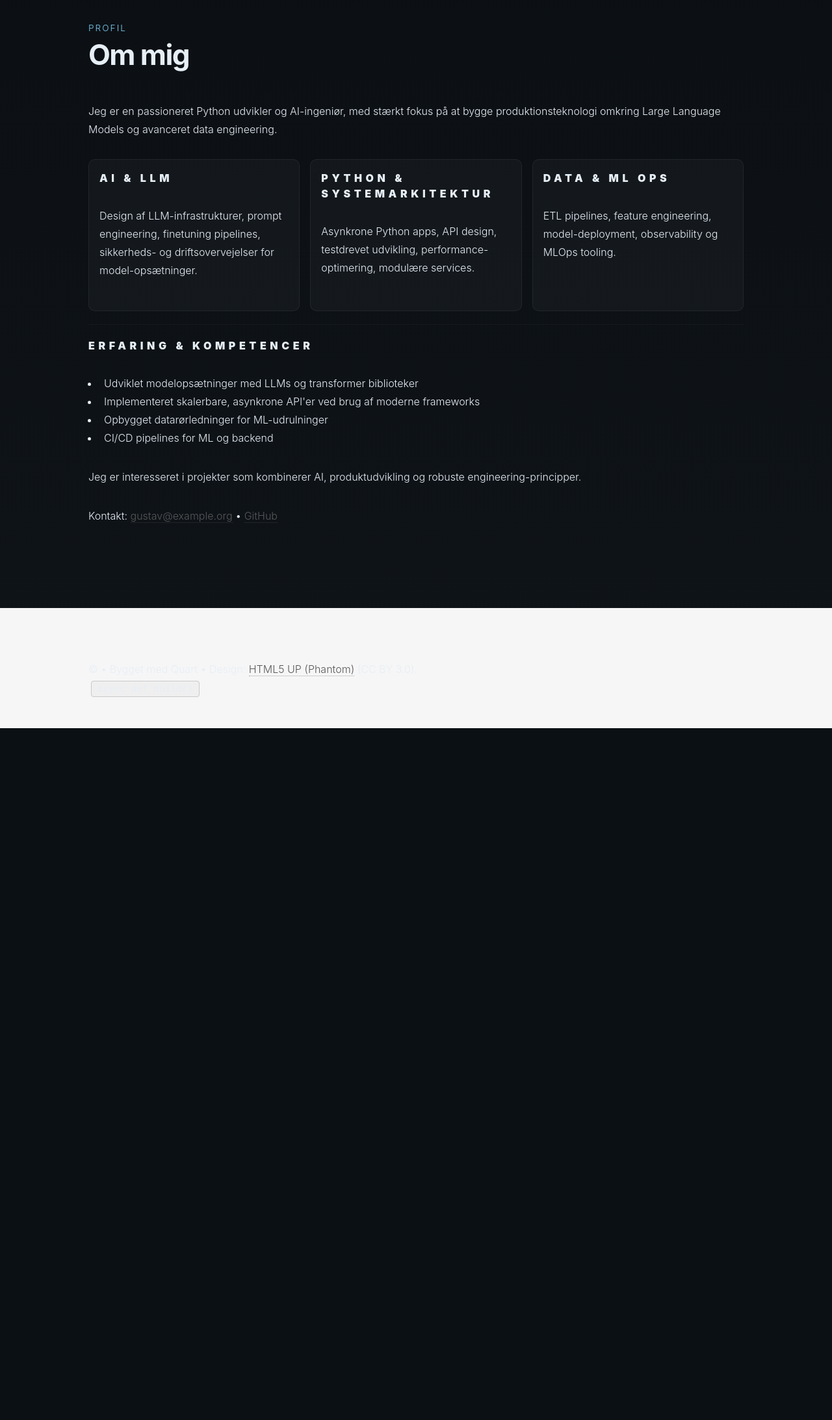
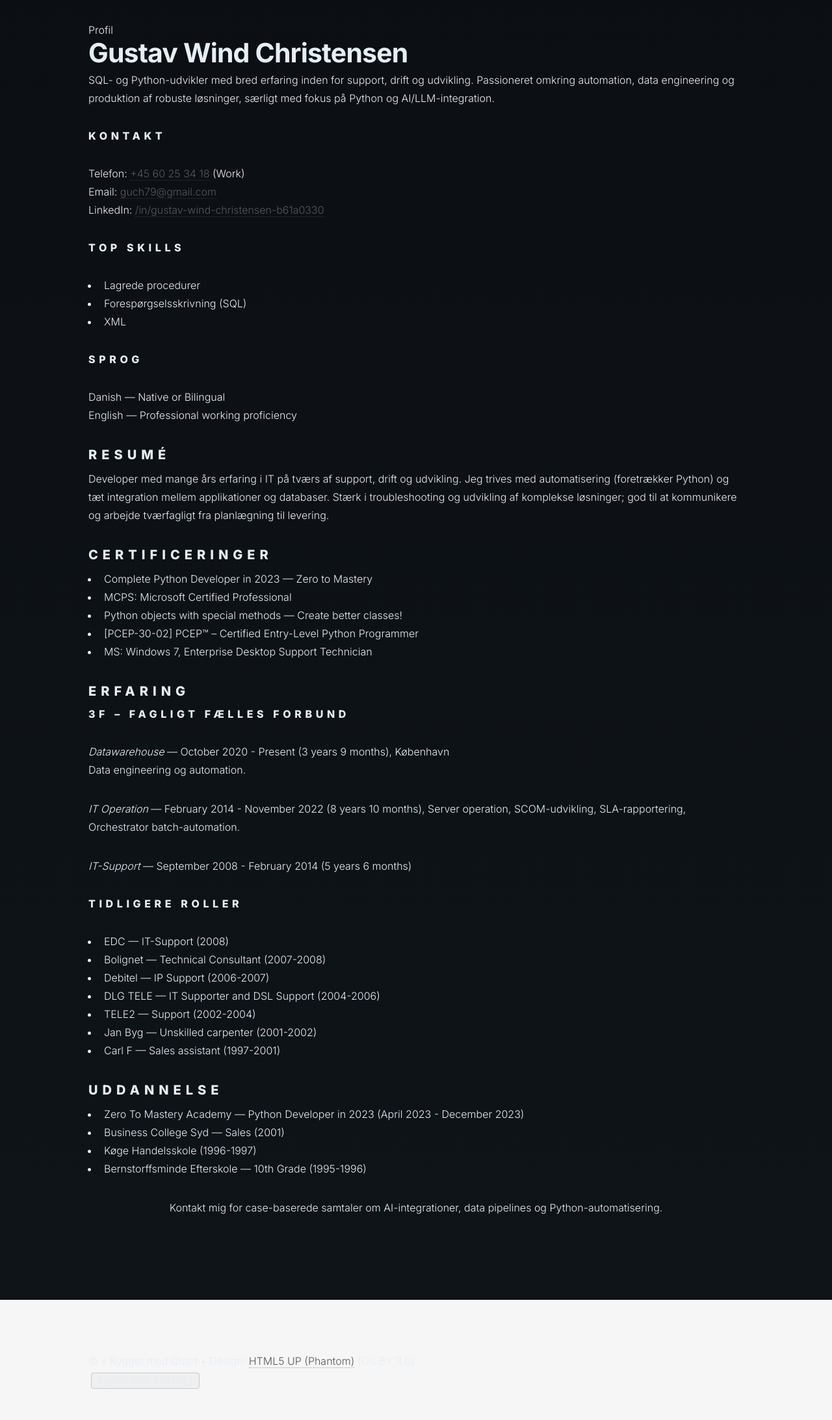
Before and after one commit to Ajollyworld79/personal-project, a Python web app: template templates/about.html in a window 1280 px wide. Shown: the part 204-2390 px from the top of the page at 65% size. Before the commit the page ends 1325 px from the top, so only its background shows below. Run offline with Jinja, Linux system fonts and the light colour scheme; the template is opened without the code that fills it, so the values that code supplies are empty.

Commit message:
commit Update portfolio styling and content

```diff
--- a/static/assets/css/portfolio.css
+++ b/static/assets/css/portfolio.css
@@ -5,8 +5,8 @@
   --card: rgba(255,255,255,0.04);
   --text: #e6eef6;
   --muted: #9aa7b4;
-  --accent: #f2849e;
-  --accent-2: #7ecff4;
+  --accent: #6ee7b7; /* soft teal accent */
+  --accent-2: #7ecff4; /* secondary accent */
   --container-width: 1200px;
   --radius: 12px;
 }
@@ -16,121 +16,102 @@ html, body {
   color: var(--text);
   font-family: 'Inter', system-ui, -apple-system, 'Segoe UI', Roboto, 'Helvetica Neue', Arial;
   -webkit-font-smoothing: antialiased;
+  -moz-osx-font-smoothing: grayscale;
 }
 
 .container {
   max-width: var(--container-width);
   margin: 0 auto;
-  padding: 1.25rem 1rem;
+  padding: 1.5rem 1rem;
 }
 
-/* Header hero */
-header.major h1 {
-  font-size: 2.25rem;
-  margin-bottom: 0.25rem;
-  letter-spacing: -0.01em;
-}
-header.major p {
-  color: var(--muted);
-  margin-top: 0;
-}
+/* Typographic scale */
+h1, .major h1 { font-size: clamp(1.8rem, 3.2vw, 2.6rem); line-height: 1.05; letter-spacing: -0.02em; margin: 0 0 0.375rem 0; }
+h2, .major h2 { font-size: 1.25rem; margin: 0 0 0.5rem 0; }
+p.lead { font-size: 1.05rem; color: var(--muted); margin-bottom: 1rem; }
 
+/* Header / hero */
 .hero {
   display: grid;
-  grid-template-columns: 1fr 280px;
+  grid-template-columns: 1fr 300px;
   gap: 2rem;
   align-items: center;
+  padding: 0.5rem 0 1.25rem 0;
 }
-
-.hero-left { padding: 1rem 0; }
+.hero-left { padding: 0.25rem 0; }
 .hero-right { text-align: center; }
-.avatar { width: 180px; height: 180px; border-radius: 999px; display:inline-flex; background: linear-gradient(135deg, var(--accent), var(--accent-2)); color: #fff; font-weight:700; font-size:36px; align-items:center; justify-content:center; box-shadow: 0 10px 30px rgba(0,0,0,0.35); }
+.avatar {
+  width: 180px; height: 180px; border-radius: 999px; display:inline-flex;
+  background: linear-gradient(135deg, rgba(110,231,183,0.15), rgba(126,207,244,0.12));
+  color: var(--text); font-weight:800; font-size:42px; align-items:center; justify-content:center;
+  box-shadow: 0 12px 40px rgba(0,0,0,0.45), inset 0 -6px 18px rgba(0,0,0,0.08);
+  border: 1px solid rgba(255,255,255,0.03);
+}
+.avatar.small { width:120px; height:120px; font-size:28px }
 
 /* Buttons */
 .button, .button.alt {
   background: linear-gradient(90deg, var(--accent), var(--accent-2));
-  color: white;
+  color: black;
   border: none;
-  padding: 0.7em 1.15em;
-  border-radius: 6px;
+  padding: 0.75em 1.25em;
+  border-radius: 10px;
   text-decoration: none;
   display: inline-block;
+  font-weight: 700;
+  box-shadow: 0 8px 24px rgba(16,24,40,0.5);
+  transition: transform 160ms ease, box-shadow 160ms ease;
 }
+.button:hover { transform: translateY(-4px); box-shadow: 0 18px 40px rgba(16,24,40,0.6); }
 .button.alt {
   background: transparent;
-  border: 1px solid rgba(255,255,255,0.08);
+  border: 1px solid rgba(255,255,255,0.06);
+  color: var(--text);
 }
-.button:focus, .button.alt:focus { outline: 3px solid rgba(126,207,244,0.15); outline-offset: 2px; }
+.button:focus, .button.alt:focus { outline: 3px solid rgba(126,207,244,0.12); outline-offset: 3px; }
 
-/* Skills tiles - improve readability */
-.tech-tile {
-  background: rgba(255, 255, 255, 0.02);
-  border-radius: 10px;
-  padding: 1.2rem 0.75rem;
-  min-height: 110px;
+/* Skills tiles improvements */
+.tech-grid { margin-top: 1.25rem }
+.tech-tile { background: linear-gradient(180deg, rgba(255,255,255,0.02), rgba(255,255,255,0.01)); border-radius: 14px; padding: 1.2rem 0.9rem; min-height: 120px; }
+.tech-tile span { font-size: 0.92em; font-weight:700; color: var(--text); }
+
+.tech-tile:hover { transform: translateY(-6px); box-shadow: 0 12px 30px rgba(2,6,23,0.6); border-color: rgba(110,231,183,0.15); }
+
+/* Tech badges for projects */
+.tech-badge { display:inline-block; background: rgba(255,255,255,0.03); border: 1px solid rgba(255,255,255,0.05); color: var(--text); border-radius: 999px; padding: 0.3em 0.6em; font-size:0.78em; font-weight:700; margin:0.15em; }
+
+/* Posts / project cards */
+.posts { display:grid; grid-template-columns: repeat(auto-fit, minmax(300px, 1fr)); gap: 1.5rem; margin-top: 1.5rem }
+.posts article { background: linear-gradient(180deg, rgba(255,255,255,0.02), rgba(255,255,255,0.01)); border-radius: 12px; padding: 1.5rem; border: 1px solid rgba(255,255,255,0.04); transition: transform 260ms cubic-bezier(.2,.8,.2,1), box-shadow 260ms ease; }
+.posts article:hover { transform: translateY(-6px); box-shadow: 0 20px 40px rgba(2,6,23,0.6); border-color: rgba(110,231,183,0.12); }
+.posts article h3 { font-size: 1.15rem; margin: 0 0 0.5rem 0 }
+
+/* Expandable details */
+.project-body { max-height: 0; overflow: hidden; transition: max-height 320ms ease; }
+.project-open .project-body { max-height: 640px; }
+
+/* Terminal / code block */
+.terminal-code-wrapper { background: #0f1419; border-radius: 10px; overflow: hidden; margin: 2rem 0; box-shadow: 0 8px 30px rgba(3,6,18,0.6); }
+.terminal-code-header { padding: 0.6rem 0.9rem; }
+
+/* Responsive */
+@media screen and (max-width: 980px) {
+  .hero { grid-template-columns: 1fr; text-align: left }
+  .avatar { margin: 1rem 0 }
+  h1 { font-size: 1.6rem }
 }
 
-.tech-tile span { font-size: 0.9em; font-weight:600; }
+/* Light theme support */
+.light { --bg: #ffffff; --bg-2: #f9fafb; --text: #0b1220; --muted: #475569; --card: rgba(10,20,30,0.04); }
 
-/* Simple animations */
-.tech-tile, .posts article {
-  transition: transform 300ms cubic-bezier(.2,.7,.2,1), box-shadow 300ms ease, border-color 300ms ease;
-}
-
-/* Card focus highlight */
-.posts article:hover, .tech-tile:hover {
-  transform: translateY(-6px);
-  box-shadow: 0 10px 30px rgba(0,0,0,0.45);
-  border-color: rgba(242, 132, 158, 0.35);
-}
-
-/* Project expand animation */
-.projects-expanded {
-  animation: fadeIn 250ms ease both;
-}
-@keyframes fadeIn { from { opacity: 0; transform: translateY(6px);} to { opacity: 1; transform: none }}
-
-/* Theme toggling: light support */
-.light {
-  --bg: #ffffff;
-  --bg-2: #f9fafb;
-  --card: rgba(10,20,30,0.04);
-  --text: #0b1220;
-  --muted: #475569;
-}
-
-/* Simple responsive improvements */
-@media screen and (max-width: 980px) {
-  header.major h1 { font-size: 1.5rem; }
-}
-
-/* Add skill filter */
+/* Filter bar */
 .filter-bar { display:flex; gap: 0.5rem; align-items:center; flex-wrap:wrap; margin-bottom:1rem; }
-.filter-btn { padding: 0.4rem 0.65rem; background: rgba(255,255,255,0.02); border: 1px solid rgba(255,255,255,0.04); border-radius: 5px; cursor: pointer; }
+.filter-btn { padding: 0.45rem 0.7rem; background: rgba(255,255,255,0.02); border: 1px solid rgba(255,255,255,0.03); border-radius: 8px; cursor: pointer; font-weight:700 }
 .filter-btn.active { background: linear-gradient(90deg, var(--accent), var(--accent-2)); color: black; }
 
-/* Project card details */
-.project-body { max-height: 0; overflow: hidden; transition: max-height 300ms ease; }
-.project-open .project-body { max-height: 480px; }
+/* Featured project */
+.posts article.featured { grid-column: 1 / -1; display:grid; grid-template-columns: 1fr 420px; gap:1rem; align-items:center; background: linear-gradient(90deg, rgba(110,231,183,0.06), rgba(126,207,244,0.03)); border: 1px solid rgba(110,231,183,0.08); }
+.posts article.featured .project-body { max-height: none }
 
-/* Small helpers */
-.center { text-align: center; }
-
-/* Cards used on about */
-.cards { display:grid; grid-template-columns: repeat(auto-fit, minmax(220px, 1fr)); gap:1rem; }
-.card { background: rgba(255,255,255,0.03); padding:1rem; border-radius: 10px; border: 1px solid rgba(255,255,255,0.06); }
-.section-title { font-size: 0.85rem; color: var(--accent-2); text-transform: uppercase; letter-spacing: 0.15em; }
-.separator { height: 1px; width: 100%; background: rgba(255,255,255,0.03); margin: 1.25rem 0; }
-
-/* Featured project style */
-.posts article.featured {
-  grid-column: 1 / -1;
-  display: grid;
-  grid-template-columns: 1fr 420px;
-  gap: 1.25rem;
-  align-items: center;
-  background: linear-gradient(90deg, rgba(242,132,158,0.08), rgba(126,207,244,0.05));
-  border: 1px solid rgba(242,132,158,0.14);
-}
-
-.posts article.featured .project-body { max-height: none; }
+/* small helpers */
+.center { text-align:center }
--- a/templates/about.html
+++ b/templates/about.html
@@ -1,32 +1,85 @@
 {% extends 'base.html' %}
 {% block content %}
-<section class="section">
+<section class="section" aria-labelledby="about-heading">
     <div class="section-title">Profil</div>
-    <h1 class="mt-0">Om mig</h1>
-    <p class="muted">Jeg er en passioneret Python udvikler og AI-ingeniør, med stærkt fokus på at bygge produktionsteknologi omkring Large Language Models og avanceret data engineering.</p>
+    <h1 id="about-heading" class="mt-0">Gustav Wind Christensen</h1>
+    <p class="muted">SQL- og Python-udvikler med bred erfaring inden for support, drift og udvikling. Passioneret omkring automation, data engineering og produktion af robuste løsninger, særligt med fokus på Python og AI/LLM-integration.</p>
+
     <div class="cards mt-2">
         <div class="card">
-            <h3>AI & LLM</h3>
-            <p>Design af LLM-infrastrukturer, prompt engineering, finetuning pipelines, sikkerheds- og driftsovervejelser for model-opsætninger.</p>
+            <h3>Kontakt</h3>
+            <p>Telefon: <a href="tel:+4560253418">+45 60 25 34 18</a> (Work)<br>
+            Email: <a href="mailto:guch79@gmail.com">guch79@gmail.com</a><br>
+            LinkedIn: <a href="https://www.linkedin.com/in/gustav-wind-christensen-b61a0330" target="_blank" rel="noopener">/in/gustav-wind-christensen-b61a0330</a></p>
         </div>
         <div class="card">
-            <h3>Python & Systemarkitektur</h3>
-            <p>Asynkrone Python apps, API design, testdrevet udvikling, performance-optimering, modulære services.</p>
+            <h3>Top Skills</h3>
+            <ul>
+                <li>Lagrede procedurer</li>
+                <li>Forespørgselsskrivning (SQL)</li>
+                <li>XML</li>
+            </ul>
         </div>
         <div class="card">
-            <h3>Data & ML Ops</h3>
-            <p>ETL pipelines, feature engineering, model-deployment, observability og MLOps tooling.</p>
+            <h3>Sprog</h3>
+            <p>Danish — Native or Bilingual<br>English — Professional working proficiency</p>
         </div>
     </div>
+
     <div class="separator"></div>
-    <h3>Erfaring & Kompetencer</h3>
+
+    <h2>Resumé</h2>
+    <p>Developer med mange års erfaring i IT på tværs af support, drift og udvikling. Jeg trives med automatisering (foretrækker Python) og tæt integration mellem applikationer og databaser. Stærk i troubleshooting og udvikling af komplekse løsninger; god til at kommunikere og arbejde tværfagligt fra planlægning til levering.</p>
+
+    <div class="separator"></div>
+
+    <h2>Certificeringer</h2>
     <ul>
-        <li>Udviklet modelopsætninger med LLMs og transformer biblioteker</li>
-        <li>Implementeret skalerbare, asynkrone API'er ved brug af moderne frameworks</li>
-        <li>Opbygget datarørledninger for ML-udrulninger</li>
-        <li>CI/CD pipelines for ML og backend</li>
+        <li>Complete Python Developer in 2023 — Zero to Mastery</li>
+        <li>MCPS: Microsoft Certified Professional</li>
+        <li>Python objects with special methods — Create better classes!</li>
+        <li>[PCEP-30-02] PCEP™ – Certified Entry-Level Python Programmer</li>
+        <li>MS: Windows 7, Enterprise Desktop Support Technician</li>
     </ul>
-    <p>Jeg er interesseret i projekter som kombinerer AI, produktudvikling og robuste engineering-principper.</p>
-    <p>Kontakt: <a href="mailto:gustav@example.org">gustav@example.org</a> • <a href="https://github.com/Ajollyworld79" target="_blank">GitHub</a></p>
+
+    <div class="separator"></div>
+
+    <h2>Erfaring</h2>
+    <div>
+        <h3>3F – Fagligt Fælles Forbund</h3>
+        <p><em>Datawarehouse</em> — October 2020 - Present (3 years 9 months), København<br>
+        Data engineering og automation.</p>
+
+        <p><em>IT Operation</em> — February 2014 - November 2022 (8 years 10 months), Server operation, SCOM-udvikling, SLA-rapportering, Orchestrator batch-automation.</p>
+
+        <p><em>IT-Support</em> — September 2008 - February 2014 (5 years 6 months)</p>
+    </div>
+
+    <div class="separator"></div>
+
+    <h3>Tidligere roller</h3>
+    <ul>
+        <li>EDC — IT-Support (2008)</li>
+        <li>Bolignet — Technical Consultant (2007-2008)</li>
+        <li>Debitel — IP Support (2006-2007)</li>
+        <li>DLG TELE — IT Supporter and DSL Support (2004-2006)</li>
+        <li>TELE2 — Support (2002-2004)</li>
+        <li>Jan Byg — Unskilled carpenter (2001-2002)</li>
+        <li>Carl F — Sales assistant (1997-2001)</li>
+    </ul>
+
+    <div class="separator"></div>
+
+    <h2>Uddannelse</h2>
+    <ul>
+        <li>Zero To Mastery Academy — Python Developer in 2023 (April 2023 - December 2023)</li>
+        <li>Business College Syd — Sales (2001)</li>
+        <li>Køge Handelsskole (1996-1997)</li>
+        <li>Bernstorffsminde Efterskole — 10th Grade (1995-1996)</li>
+    </ul>
+
+    <div class="separator"></div>
+
+    <p class="center">Kontakt mig for case-baserede samtaler om AI-integrationer, data pipelines og Python-automatisering.</p>
 </section>
 {% endblock %}
--- a/templates/base.html
+++ b/templates/base.html
@@ -9,6 +9,10 @@
         <meta property="og:title" content="{{ title if title else 'Gustav Christensen — Python & AI Developer' }}" />
         <meta property="og:description" content="Portfolio — Python development, AI / LLM projects, and technical experience." />
         <meta property="og:type" content="website" />
+    <!-- Webfont (Inter) for improved typography -->
+    <link rel="preconnect" href="https://fonts.googleapis.com">
+    <link rel="preconnect" href="https://fonts.gstatic.com" crossorigin>
+    <link href="https://fonts.googleapis.com/css2?family=Inter:wght@300;400;600;700;800&display=swap" rel="stylesheet">
     <!-- Phantom theme CSS: prøv fuld version hvis udfyldt, ellers trimmed -->
     <link rel="stylesheet" href="/static/assets/css/main.css" />
     <link rel="stylesheet" href="/static/assets/css/portfolio.css" />
```
Also changed, not shown: app/app.py (+114 -7 lines), templates/index.html (+4 -5 lines).
